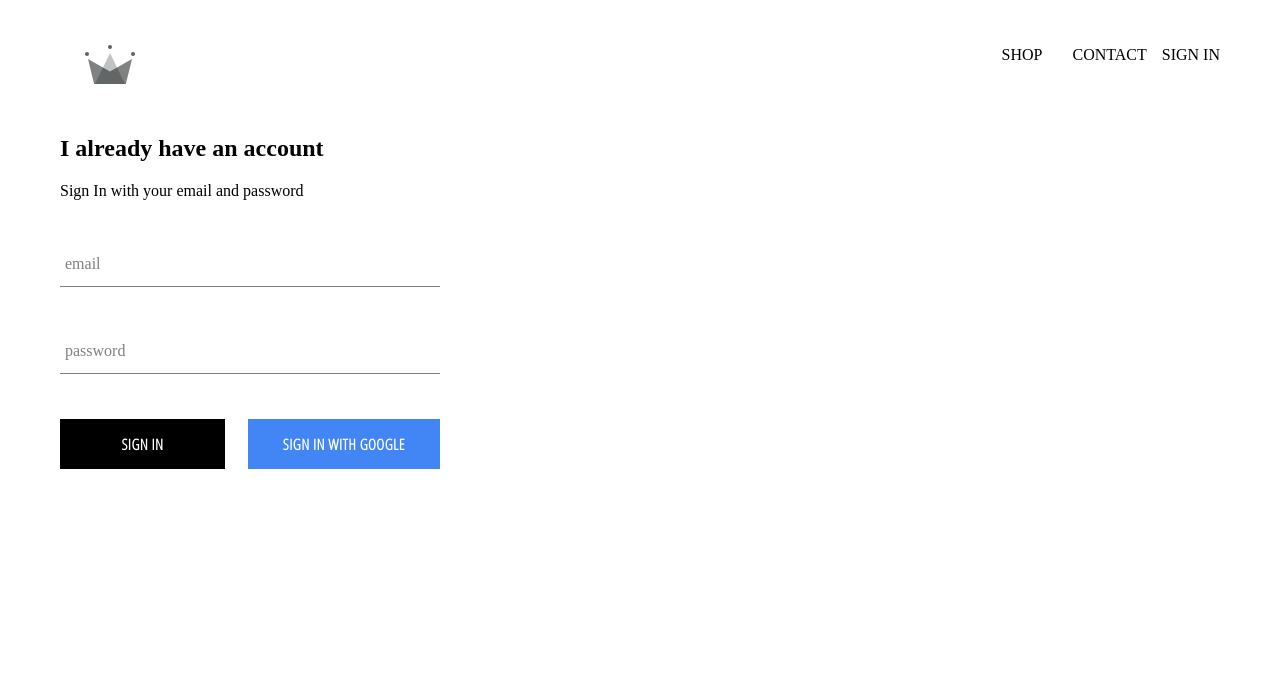
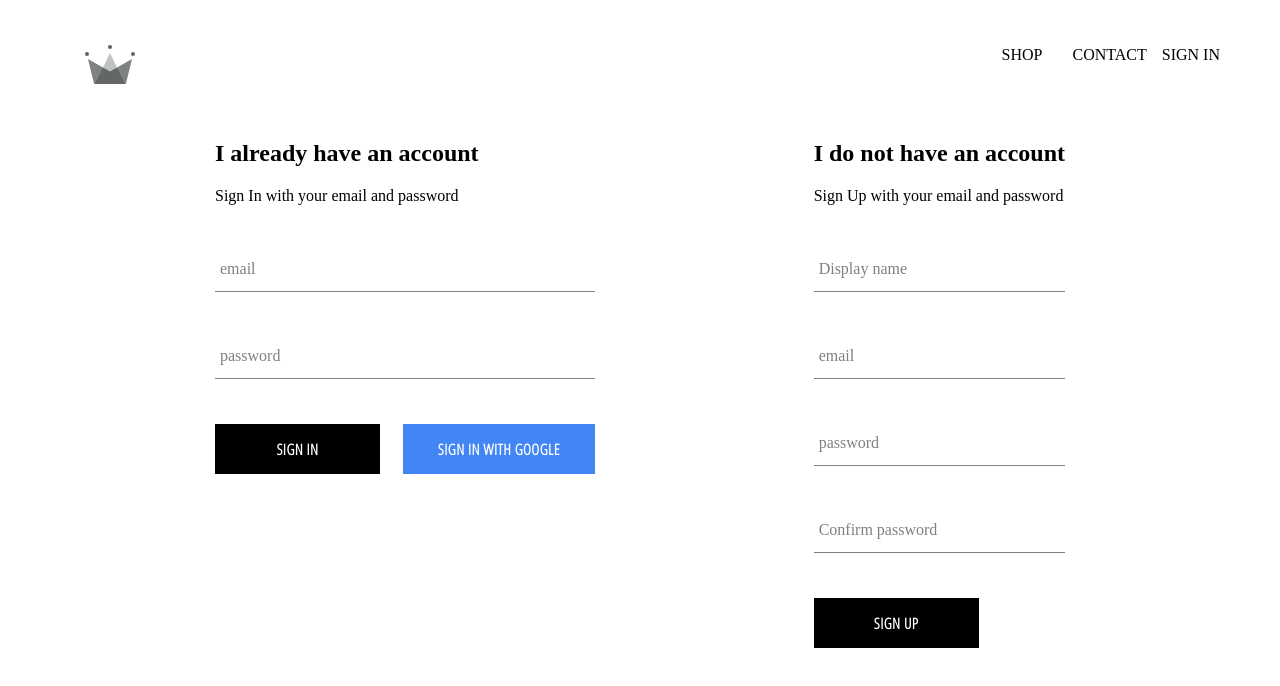
Before and after one commit to olein/crwn-clothing, a React (Create React App) app: page /signin in a window 1280 px wide. Shown: the top 686 px of the page. Built offline with nearby package versions, Linux system fonts and the light colour scheme; no server answers.

Commit message:
add firebase authentication

```diff
--- a/src/App.js
+++ b/src/App.js
@@ -4,7 +4,7 @@
 import {Switch, Route} from 'react-router-dom';
 import Header from './components/header/header.component';
 import SignInAndSignUpPage from './pages/sign-in-and-sign-up/sign-in-and-sign-up.component';
-import {auth} from './firebase/firebase.utils';
+import {auth, createUserProfileDocument} from './firebase/firebase.utils';
 import React from 'react';
 
 class App extends React.Component {
@@ -18,11 +18,27 @@
   unsubscribeFromAuth = null;
 
   componentDidMount() {
-    this.unsubscribeFromAuth = auth.onAuthStateChanged(user => {
-      this.setState({
-        currentUser: user
-      })
-      console.log(user);
+    this.unsubscribeFromAuth = auth.onAuthStateChanged(async userAuth => {
+
+      if(userAuth) {
+        const userRef = await createUserProfileDocument(userAuth);
+
+        userRef.onSnapshot(snapShot => {
+          //console.log(snapShot.data());
+          this.setState({
+            currentUser: {
+              id: snapShot.id,
+              ...snapShot.data()
+            }
+          },() => {console.log(this.state)})
+        })
+
+      } else {
+        this.setState({
+          currentUser:null
+        })
+      }
+      console.log(this.state);
     })
   }
 
--- /dev/null
+++ b/src/components/sign-up/sign-up.component.jsx
@@ -0,0 +1,93 @@
+import './sign-up.styles.scss';
+import React from 'react';
+import FormInput from '../form-input/form-input.component';
+import CustomButton from '../custom-button/custom-button.component';
+import {auth, createUserProfileDocument} from '../../firebase/firebase.utils';
+
+class SignUp extends React.Component {
+    constructor(props) {
+        super(props);
+        this.state = {
+            displayName:'',
+          email:'',
+          password:'',
+          confirmPassword:''
+        }
+    }
+
+    handleSubmit = async event => {
+        event.preventDefault();
+        const {displayName,email, password, confirmPassword} = this.state;
+
+        if(password!==confirmPassword) {
+            alert("Password dont match");
+            return;
+        }
+
+        try{
+            const {user} = await auth.createUserWithEmailAndPassword(email, password);
+
+            createUserProfileDocument(user, {displayName});
+
+            this.setState({
+                displayName:'',
+                email:'',
+                password:'',
+                confirmPassword:''
+            })
+        } catch(error) {
+            console.log(error);
+        }
+
+
+    }
+
+    handleChange = event => {
+        const {name, value} = event.target;
+        this.setState({
+            [name]: value
+        })
+    }
+
+  render(){
+    const {displayName,email, password, confirmPassword} = this.state;
+    return (
+        <div className="sign-up">
+               <h2 className="sign-up">I do not have an account</h2>
+               <span>Sign Up with your email and password</span>
+               <form className="sign-up" onSubmit={this.handleSubmit}>
+                   <FormInput
+                   name="displayName"
+                   type="text"
+                   value={displayName}
+                   handleChange={this.handleChange}
+                   label="Display name"
+                   required
+                   >
+                   </FormInput>
+                   <FormInput
+                   name="email"
+                   type="email"
+                   value={email}
+                   required
+                   handleChange={this.handleChange}
+                   label="email"/>
+                   <FormInput name="password" type="password" value={password} label="password" required handleChange={this.handleChange}/>
+                   <div className="buttons">
+                   <FormInput name="confirmPassword" type="password" value={confirmPassword} label="Confirm password" required handleChange={this.handleChange}/>
+                   <div className="buttons">
+                   <CustomButton type="submit" onSubmit={this.handleSubmit}>
+                       SIGN UP
+                       </CustomButton>
+
+                   </div>
+                   </div>
+
+               </form>
+           </div>
+   );
+  }
+
+}
+
+export default SignUp;
--- /dev/null
+++ b/src/components/sign-up/sign-up.styles.scss
@@ -0,0 +1,6 @@
+.sign-in-and-sign-up {
+  width: 850px;
+  display: flex;
+  justify-content: space-between;
+  margin: 30px auto;
+}
--- a/src/firebase/firebase.utils.js
+++ b/src/firebase/firebase.utils.js
@@ -19,6 +19,33 @@
   const provider = new firebase.auth.GoogleAuthProvider();
   provider.setCustomParameters({prompt : 'select_account'});
 
+  export const createUserProfileDocument = async (userAuth, additionalData) => {
+    if(!userAuth) return;
+
+    const userRef = firestore.doc(`users/${userAuth.uid}`);
+
+    const snapShot = await userRef.get();
+
+    console.log(snapShot);
+
+    if(!snapShot.exists) {
+      const {displayName, email} = userAuth;
+      const createdAt = new Date();
+
+      try{
+        await userRef.set({
+          displayName,
+          email,
+          createdAt,
+          ...additionalData
+        })
+      } catch(error) {
+        console.log('Error creating user', error.message);
+      }
+    }
+    return userRef;
+  }
+
   export const signInWithGoogle = () => auth.signInWithPopup(provider);
 
   export default firebase;
--- a/src/pages/sign-in-and-sign-up/sign-in-and-sign-up.component.jsx
+++ b/src/pages/sign-in-and-sign-up/sign-in-and-sign-up.component.jsx
@@ -1,10 +1,12 @@
 import './sign-in-and-sign-up.styles.scss';
 import SignIn from '../../components/sign-in/sign-in.component';
+import SignUp from '../../components/sign-up/sign-up.component';
 
 function SignInAndSignUpPage() {
     return (
          <div className="sing-in-and-sign-up">
                  <SignIn />
+                 <SignUp />
           </div>
     );
   }
--- a/src/pages/sign-in-and-sign-up/sign-in-and-sign-up.styles.scss
+++ b/src/pages/sign-in-and-sign-up/sign-in-and-sign-up.styles.scss
@@ -0,0 +1,6 @@
+.sing-in-and-sign-up {
+    width: 850px;
+    display: flex;
+    justify-content: space-between;
+    margin: 30px auto;
+}
```
